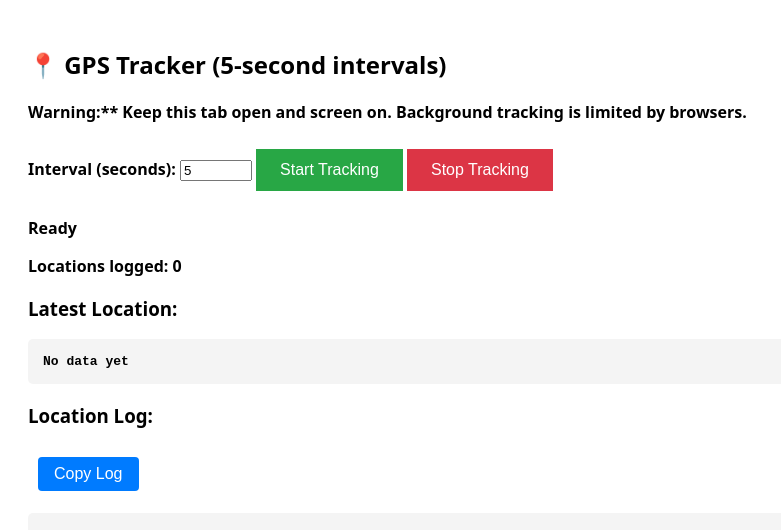
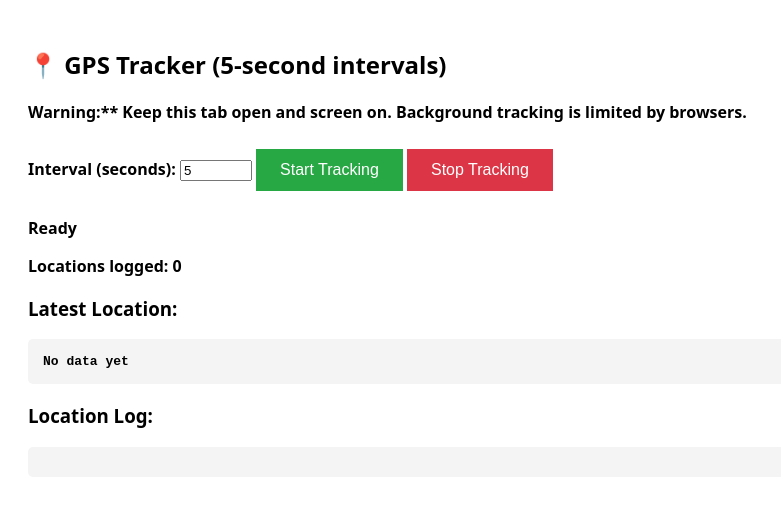
Before and after one commit to KSimeonov0/KSimeonov0.github.io, a plain HTML site: page geol.html in a window 1280 px wide. Shown: the whole page, without its empty margins (0-781 px from the left). Drawn offline with Linux system fonts and the light colour scheme.

Commit message:
Revert "Update geol.html"
This reverts commit 0a71bb4549ce21c37e290005d8a8ba27e0615528.

```diff
--- a/geol.html
+++ b/geol.html
@@ -32,8 +32,6 @@
   <pre id="output">No data yet</pre>
 
   <h3>Location Log:</h3>
-  <button onclick="copyLog()" style="margin-left: 10px; padding: 8px 16px; background: #007bff; color: white; border: none; border-radius: 4px;">Copy Log</button>
-
   <pre id="log"></pre>
 
   <script>
@@ -117,16 +115,6 @@
     window.addEventListener("beforeunload", () => {
       stopTracking();
     });
-
-    function copyLog() {
-      const logText = document.getElementById("log").textContent;
-      if (!logText || logText.trim() === "") {
-        alert("No log data to copy");
-        return;
-      }
-      navigator.clipboard.writeText(logText)
-    }
-
   </script>
 </body>
 </html>
```
